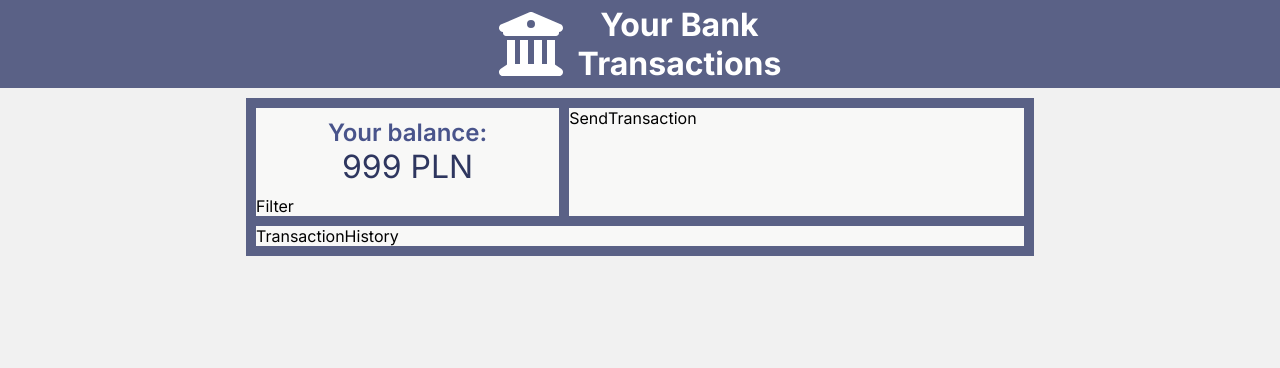
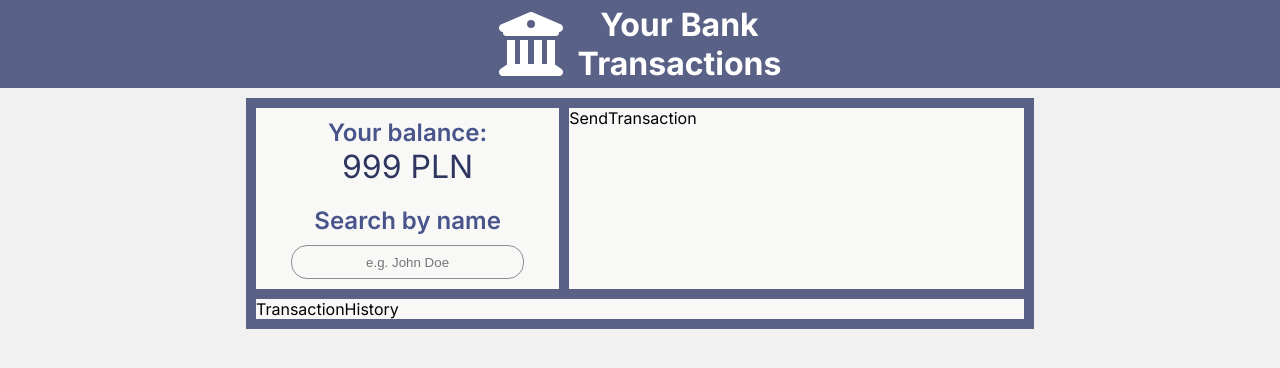
Before and after one commit to zxcvego/bank-transactions, a React (Create React App) app: page / in a window 1280 px wide. Shown: the top 368 px of the page. Built offline with nearby package versions, Linux system fonts and the light colour scheme.

Commit message:
feat: filter design

```diff
--- a/src/components/content/filter/Filter.module.css
+++ b/src/components/content/filter/Filter.module.css
@@ -0,0 +1,26 @@
+:root {
+	--input-border: #8f8f8f;
+}
+
+.filter {
+	display: flex;
+	flex-direction: column;
+	text-align: center;
+	justify-content: center;
+	align-items: center;
+	align-content: center;
+	padding: 10px 0;
+	gap: 10px;
+}
+
+.filter input {
+	height: 30px;
+	width: 75%;
+	border: 1px solid var(--input-border);
+	border-radius: 16px;
+	text-align: center;
+	outline: none;
+}
+.filter input::placeholder {
+	text-align: center;
+}
--- a/src/components/content/filter/Filter.tsx
+++ b/src/components/content/filter/Filter.tsx
@@ -2,7 +2,14 @@ import React from "react";
 import styles from "./Filter.module.css";
 
 const Filter = () => {
-	return <div>Filter</div>;
+	return (
+		<section>
+			<div className={styles.filter}>
+				<h1>Search by name</h1>
+				<input placeholder="e.g. John Doe" maxLength={20} />
+			</div>
+		</section>
+	);
 };
 
 export default Filter;
```
